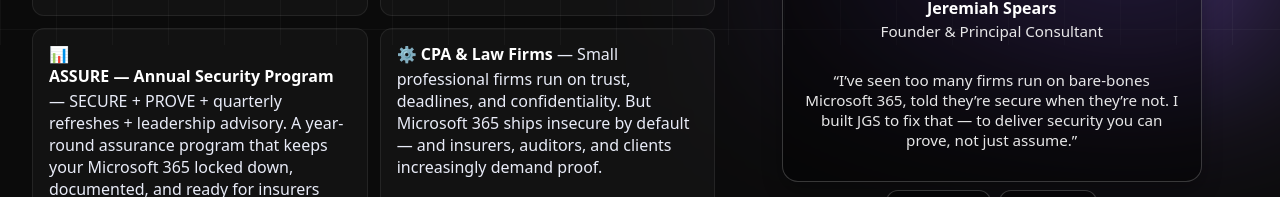
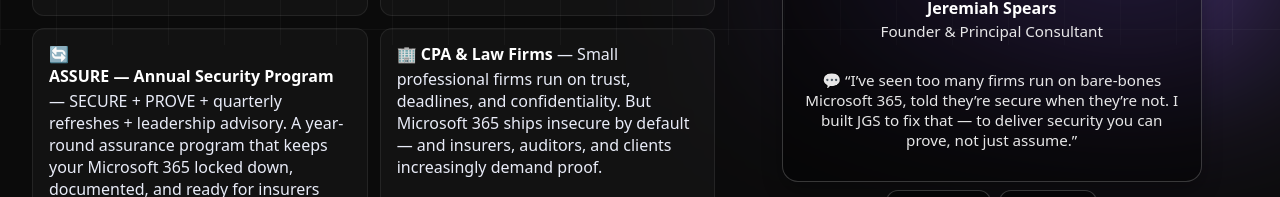
Before and after one commit to jspears80/jgs, a Next.js app: page / in a window 1280 px wide. Shown: the part 755-952 px from the top of the page. Built offline with nearby package versions, Linux system fonts and the light colour scheme.

Commit message:
Refactor HomePage component and update JSX structure

```diff
--- a/app/page.tsx
+++ b/app/page.tsx
@@ -39,14 +39,14 @@
               🛡️ <strong>SECURE — Microsoft 365 Hardening</strong> — We lock down your Microsoft 365 tenant with modern authentication, Conditional Access, secure mailflow, device compliance, and data governance — all delivered as a flat-fee hardening project designed for CPA & Law firms.
             </Link>
             <Link href="/prove" className="card-link hover-card">
-              🤝 <strong>PROVE — Microsoft 365 Audit Binder</strong> — A full evidence-driven assessment of your Microsoft 365 environment, producing a polished, audit-ready binder that insurers, auditors, and clients accept as proof of security and compliance.
+              📘 <strong>PROVE — Microsoft 365 Audit Binder</strong> — A full evidence-driven assessment of your Microsoft 365 environment, producing a polished, audit-ready binder that insurers, auditors, and clients accept as proof of security and compliance.
             </Link>
             <Link href="/assure"   className="card-link hover-card">
-              📊 <strong>ASSURE — Annual Security Program</strong> — SECURE + PROVE + quarterly refreshes + leadership advisory.
+              🔄 <strong>ASSURE — Annual Security Program</strong> — SECURE + PROVE + quarterly refreshes + leadership advisory.
 A year-round assurance program that keeps your Microsoft 365 locked down, documented, and ready for insurers and clients at all times.
             </Link>
             <Link className="card-link hover-card">
-              ⚙️ <strong>CPA & Law Firms</strong> — Small professional firms run on trust, deadlines, and confidentiality.
+              🏢 <strong>CPA & Law Firms</strong> — Small professional firms run on trust, deadlines, and confidentiality.
 But Microsoft 365 ships insecure by default — and insurers, auditors, and clients increasingly demand proof.
             </Link>
           </div>
@@ -69,7 +69,7 @@
               <div className="founder-title">Founder &amp; Principal Consultant</div>
             </div>
             <p style={{ fontSize: '.95rem', opacity: 0.9, marginTop: '.25rem', maxWidth: '60ch', color: 'inherit' }}>
-              “I’ve seen too many firms run on bare-bones Microsoft 365, told they’re secure when they’re not.
+             💬 “I’ve seen too many firms run on bare-bones Microsoft 365, told they’re secure when they’re not.
               I built JGS to fix that — to deliver security you can prove, not just assume.”
             </p>
           </Link>
```
